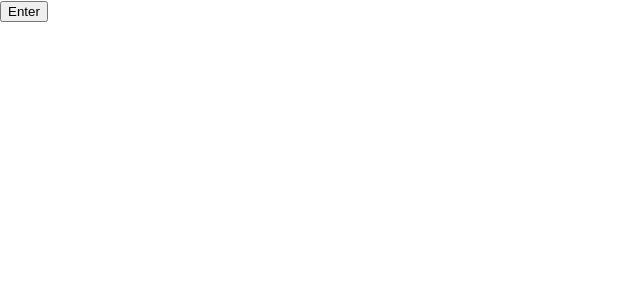
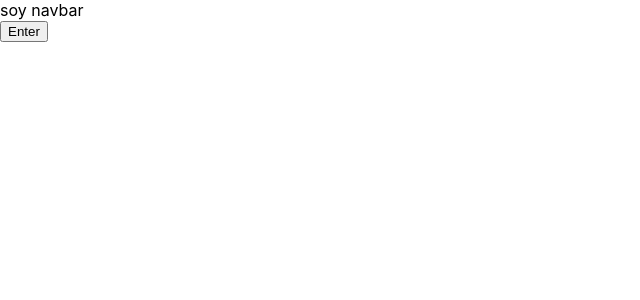
Before and after one commit to lsepu/PokemonFinder, a React (Vite) app: page /login in a window 1280 px wide. Shown: the top 300 px of the page, without its empty margins (0-640 px from the left). Built offline with nearby package versions, Linux system fonts and the light colour scheme.

Commit message:
ADD: Login and logout implemented with routes

```diff
--- /dev/null
+++ b/src/components/Navbar.tsx
@@ -0,0 +1,21 @@
+import { useDispatch } from "react-redux";
+import { AppDispatch } from "../state/store";
+import { logout } from "../state/user/userSlice";
+
+//TODO: CHANGE ANY TYPE
+const Navbar = ({ logged }: any) => {
+  const dispatch = useDispatch<AppDispatch>();
+
+  const logoutUser = () => {
+    dispatch(logout());
+  };
+
+  return (
+    <div>
+      soy navbar
+      {logged && <button onClick={logoutUser}>Logout</button>}
+    </div>
+  );
+};
+
+export default Navbar;
--- a/src/pages/Login.tsx
+++ b/src/pages/Login.tsx
@@ -2,12 +2,16 @@ import React from "react";
 import { useDispatch } from "react-redux";
 import { AppDispatch } from "../state/store";
 import { login } from "../state/user/userSlice";
+import { useNavigate } from "react-router-dom";
+
 
 const Login = () => {
   const dispatch = useDispatch<AppDispatch>();
+  const navigate = useNavigate();
 
   const loginUser = () => {
     dispatch(login());
+    navigate("/list");
   };
 
   return (
--- a/src/routes/PokemonRoutes.tsx
+++ b/src/routes/PokemonRoutes.tsx
@@ -1,5 +1,6 @@
 import { useSelector } from "react-redux";
 import { BrowserRouter, Navigate, Route, Routes } from "react-router-dom";
+import Navbar from "../components/Navbar";
 import Login from "../pages/Login";
 import Pokemon from "../pages/Pokemon";
 import PokemonList from "../pages/PokemonList";
@@ -11,6 +12,8 @@ const PokemonRoutes = () => {
   const { logged } = useSelector((state: stateType) => state.user);
 
   return (
+    <>
+      <Navbar logged={logged}/>
       <BrowserRouter>
         <Routes>
           <Route
@@ -33,6 +36,7 @@ const PokemonRoutes = () => {
           />
         </Routes>
       </BrowserRouter>
+    </>
   );
 };
 
--- a/src/routes/PrivateRoute.tsx
+++ b/src/routes/PrivateRoute.tsx
@@ -1,7 +1,8 @@
 import { Navigate, Outlet } from "react-router-dom";
 
-const PrivateRoute = ({ user, redirectPath = "/login" } : any) => {
-  if (!user) {
+//TODO: CHANGE ANY TYPE
+const PrivateRoute = ({ logged, redirectPath = "/login" } : any) => {
+  if (!logged) {
     return <Navigate to={redirectPath} replace />;
   }
   return <Outlet />;
```
Lines whose indentation alone changed are shown as unchanged.
